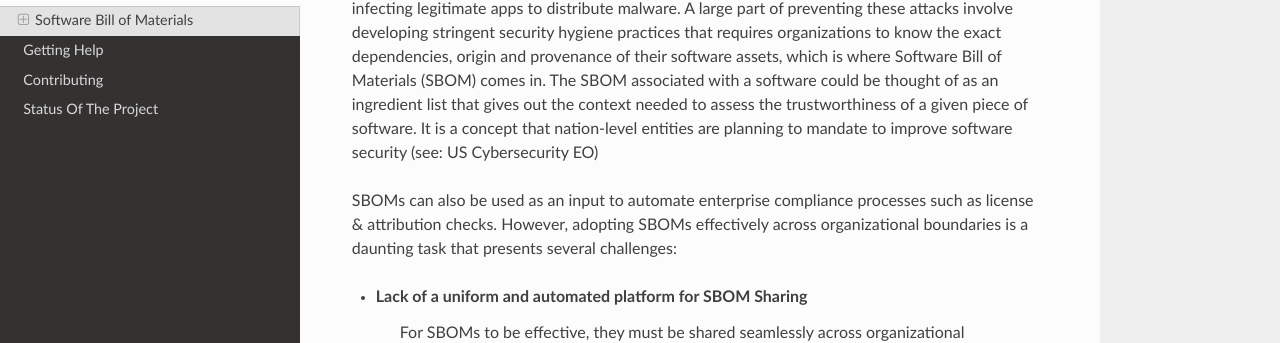
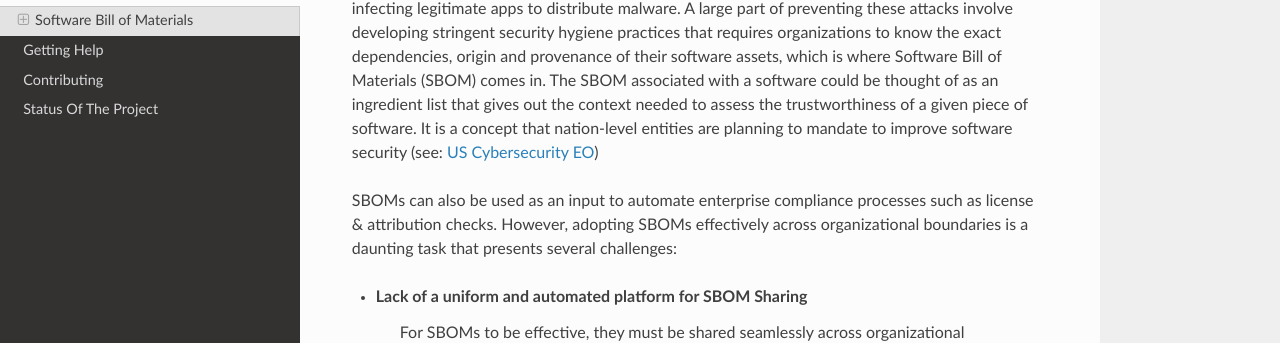
Before and after one commit to DBOMproject/docs, a Sphinx documentation site: the page built from source/use-cases.rst, in a window 1280 px wide and 900 px high. Shown: the part 315-658 px from the top of the window. Built offline with Sphinx 7.4.7 and the Read the Docs theme 2.0.0, drawn with Linux system fonts in a browser that asks for light colours; some of the changed text lies outside the part shown.

Commit message:
Update use-cases.rst

```diff
--- a/source/use-cases.rst
+++ b/source/use-cases.rst
@@ -4,7 +4,7 @@
 Software Bill of Materials
 --------------------------
 
-Recently, there has been a sharp uptick in supply chain attacks. They are an emerging class of threats that target software developers and suppliers. They are usually orchestrated by APT (Advanced Persistent Threat) groups who have massive technical and financial resources at their disposal and their goal is to access source code, affect build processes/update mechanisms by infecting legitimate apps to distribute malware. A large part of preventing these attacks involve developing stringent security hygiene practices that requires organizations to know the exact dependencies, origin and provenance of their software assets, which is where Software Bill of Materials (SBOM) comes in. The SBOM associated with a software could be thought of as an ingredient list that gives out the context needed to assess the trustworthiness of a given piece of software. It is a concept that nation-level entities are planning to mandate to improve software security (see: US Cybersecurity EO)
+Recently, there has been a sharp uptick in supply chain attacks. They are an emerging class of threats that target software developers and suppliers. They are usually orchestrated by APT (Advanced Persistent Threat) groups who have massive technical and financial resources at their disposal and their goal is to access source code, affect build processes/update mechanisms by infecting legitimate apps to distribute malware. A large part of preventing these attacks involve developing stringent security hygiene practices that requires organizations to know the exact dependencies, origin and provenance of their software assets, which is where Software Bill of Materials (SBOM) comes in. The SBOM associated with a software could be thought of as an ingredient list that gives out the context needed to assess the trustworthiness of a given piece of software. It is a concept that nation-level entities are planning to mandate to improve software security (see: `US Cybersecurity EO <https://www.whitehouse.gov/briefing-room/presidential-actions/2021/05/12/executive-order-on-improving-the-nations-cybersecurity/>`__)
 
 SBOMs can also be used as an input to automate enterprise compliance processes such as license & attribution checks. However, adopting SBOMs effectively across organizational boundaries is a daunting task that presents several challenges:
 
@@ -22,14 +22,12 @@
 
 Attestation channels are a policy-controlled distribution mechanism for artifacts in the form of **attestations** which describe some physical or virtual entity that exists within the supply chain. Examples of such attestations could include descriptions of these artifacts (like software bills of materials (SBOMs)) as well as process outcomes (like the results of a vulnerability scan)
 
-
 DBoM or the **Digital Bill of Materials** is a framework of tools and services that enable these attestations to be created, addressed, retrieved, and passed down the supply chain over attestation channels, while also ensuring the nonrepudiation and auditability of the published attestations. This framework enables end to end automation of supply chain workflows
-
 
 .. image:: _static/img/bom-use-case-1.png
   :alt: Use Case 1
 
-The Figure shows how DBoM nodes can be hosted in the cloud or on premises. In this example, the participants in a supply chain have established various attestation channels to share policy-based complementary metadata such as Software Bill of Materials (SBOM), Hardware Bill of Materials (HBOM) and CVEs (Common Vulnerabilities and Exposures). Their permissioned nature allows granular control over data access. In this example, a channel (blue color) is configured between three participants by which all three have subscribed to it. The CVEs that are recorded on the channel by any subscriber are accessible by any other subscribers of that channel. At the same time, the orange and yellow color channels act as a private stream between the individual participants where they may exchange sensitive attestations like privileged SBOMs and HBOMs.
+The figure shows how DBoM nodes can be hosted in the cloud or on premises. In this example, the participants in a supply chain have established various attestation channels to share policy-based complementary metadata such as Software Bill of Materials (SBOM), Hardware Bill of Materials (HBOM) and CVEs (Common Vulnerabilities and Exposures). Their permissioned nature allows granular control over data access. In this example, a channel (blue color) is configured between three participants by which all three have subscribed to it. The CVEs that are recorded on the channel by any subscriber are accessible by any other subscribers of that channel. At the same time, the orange and yellow color channels act as a private stream between the individual participants where they may exchange sensitive attestations like privileged SBOMs and HBOMs.
 
 This secure attestation channel scheme allows for a decentralized root of trust for the participants and provides an opportunity for third party vendors to enrich and create metadata or attestations that would otherwise be difficult to incorporate in an approach where the metadata comes bundled with the packages.
 
```
